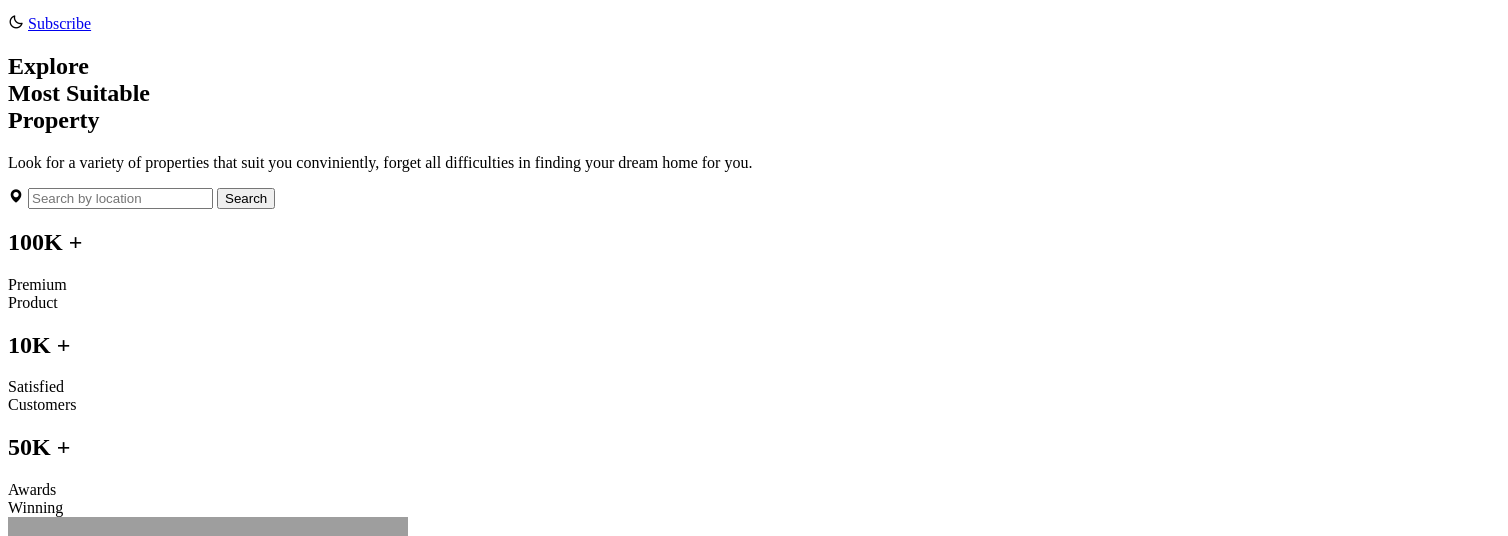
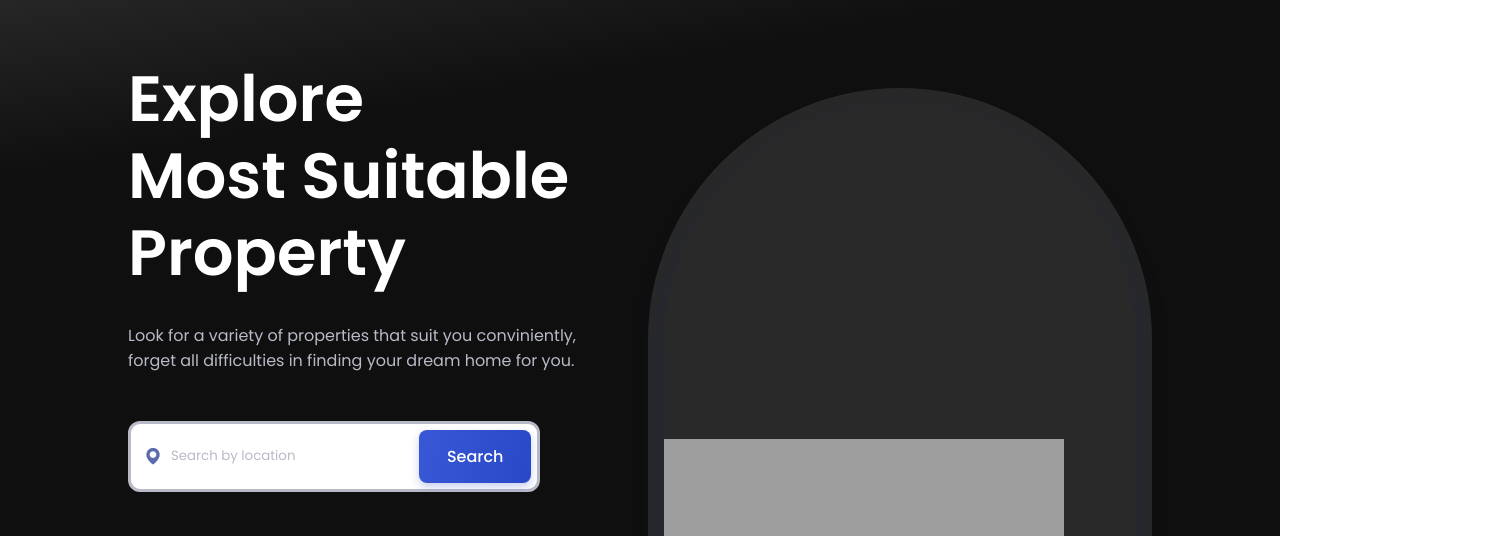
Before and after one commit to fons-sabalbosajr/KodeGo-MiniOne-Project, a plain HTML site: page index.html in a window 1280 px wide. Shown: the part 139-675 px from the top of the page, 1508 px wide, since content can reach past the window. Drawn offline with nearby package versions, Linux system fonts and the light colour scheme; the site is published under a folder, as on GitHub Pages, so addresses that start at the root find nothing.

Commit message:
restyle mark-up

```diff
--- a/index.html
+++ b/index.html
@@ -16,10 +16,10 @@
       rel="stylesheet"
     />
     <!-- CSS -->
-    <link rel="stylesheet" href="/assets/css/styles.css" />
+    <link rel="stylesheet" href="assets/css/styles.css" />
 
     <!-- SWIPER STYLES -->
-    <link rel="stylesheet" href="/assets/css/swiper-bundle.min.css" />
+    <link rel="stylesheet" href="assets/css/swiper-bundle.min.css" />
 
     <title>KodeGo-MiniOne-Project</title>
   </head>
```
